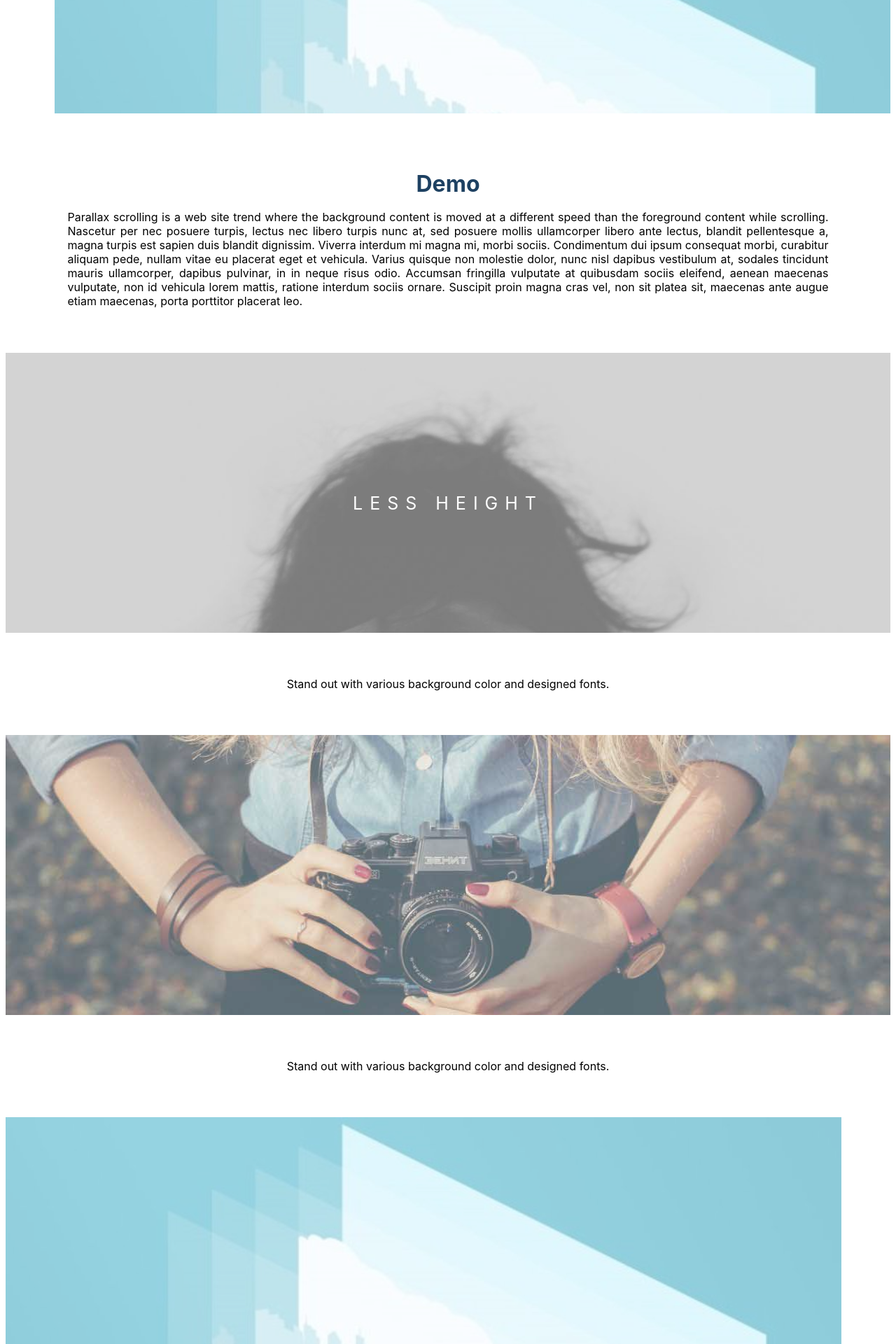
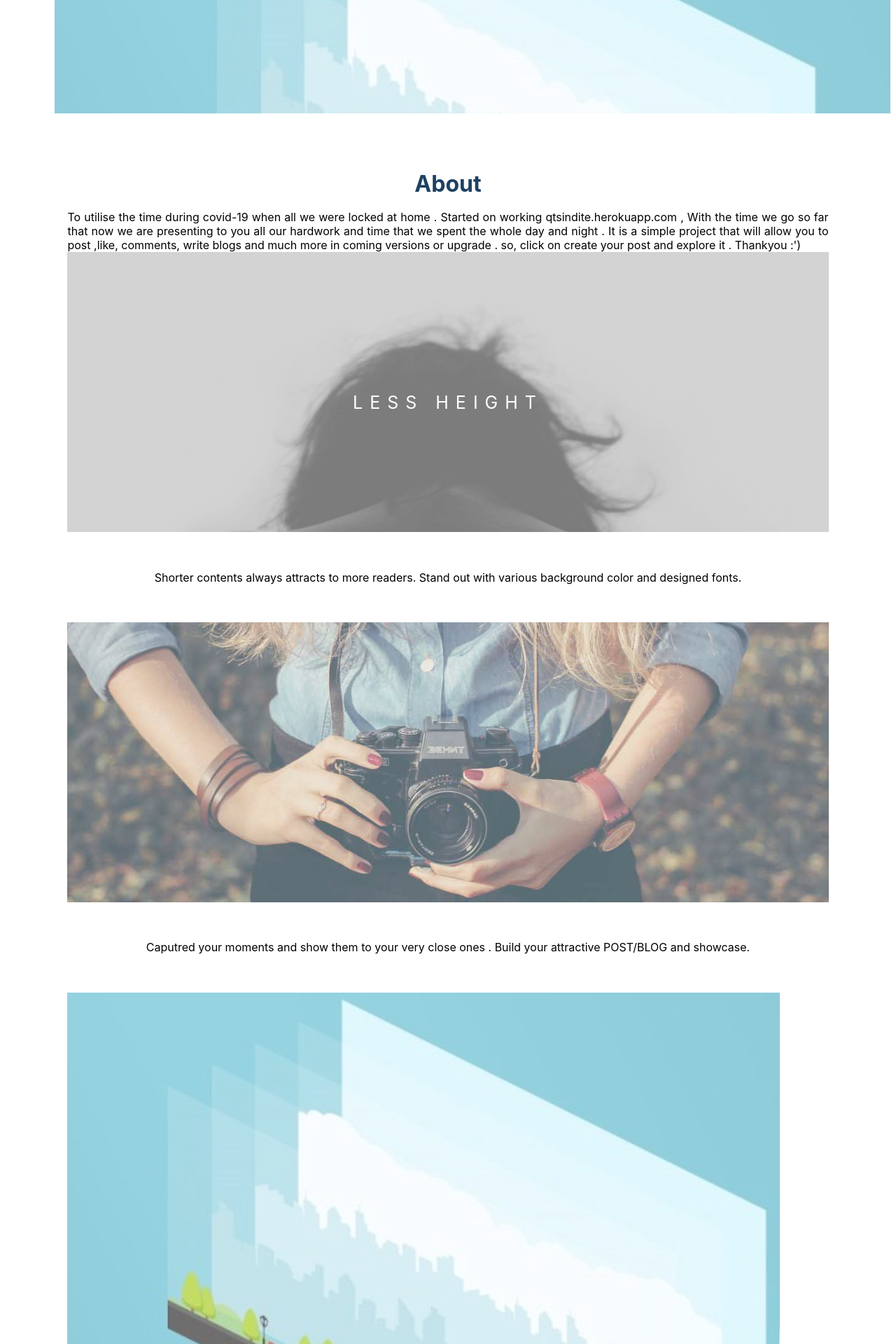
Before and after one commit to ankitkataria7890/indite, a PHP site: page /ankit/about.php in a window 1280 px wide. Shown: the part 2777-4697 px from the top of the page at 70% size. Run offline with PHP 8.4, Linux system fonts and the light colour scheme; the visitor is signed in with stand-in values (Sample User, id 1).

Commit message:
Update about.php

```diff
--- a/about.php
+++ b/about.php
@@ -30,10 +30,10 @@ And so much more.<h6>All on &nbsp;&nbsp;indite.com</h6>
 </div>
 </div></div>
 <div class="textparallax" >
-  <center> <h1>Demo</h1></center>
-  Parallax scrolling is a web site trend where the background content is moved at a different speed than the foreground content while scrolling. Nascetur per nec posuere turpis, lectus nec libero turpis nunc at, sed posuere mollis ullamcorper libero ante lectus, blandit pellentesque a, magna turpis est sapien duis blandit dignissim. Viverra interdum mi magna mi, morbi sociis. Condimentum dui ipsum consequat morbi, curabitur aliquam pede, nullam vitae eu placerat eget et vehicula. Varius quisque non molestie dolor, nunc nisl dapibus vestibulum at, sodales tincidunt mauris ullamcorper, dapibus pulvinar, in in neque risus odio. Accumsan fringilla vulputate at quibusdam sociis eleifend, aenean maecenas vulputate, non id vehicula lorem mattis, ratione interdum sociis ornare. Suscipit proin magna cras vel, non sit platea sit, maecenas ante augue etiam maecenas, porta porttitor placerat leo.
-
-</div>
+  <center> <h1>About</h1></center>
+ To utilise the time during covid-19 when all we were locked at home . Started on working qtsindite.herokuapp.com , With the time we go so far that now we are presenting to you all our hardwork and time that we spent the whole day and night . It is a simple project that will allow you to post ,like, comments, write blogs and much more in coming versions or upgrade .
+ so, click on create your post and explore it . Thankyou :')
+<div>
 
 <div class="parallax2">
  <div class="caption">
@@ -41,6 +41,7 @@ And so much more.<h6>All on &nbsp;&nbsp;indite.com</h6>
   </div></div>
 <div  class="textparallax">
 <center>
+Shorter contents always attracts to more readers.
 Stand out with various background color and
 designed fonts.
 </center>
@@ -48,8 +49,7 @@ designed fonts.
 <div class="parallax3"></div>
 <div  class="textparallax">
 <center>
-Stand out with various background color and
-designed fonts.
+Caputred your moments and show them to your very close ones . Build your attractive POST/BLOG and showcase.
 </center>
 </div>
 <div id="simple2">
@@ -67,7 +67,7 @@ designed fonts.
 <img id="share" src="gif/share.gif"   style="opacity:0.7" alt="share">
 <h1 id="giphy"> Share </h1>
 <span style="color:rgb(124, 146, 86);">Share your collection or post with your friends
-on popular platforms without any hesitate. </span>
+on popular platforms without any hesitation. </span>
 </center>
 </div>
 <div><center>
```
